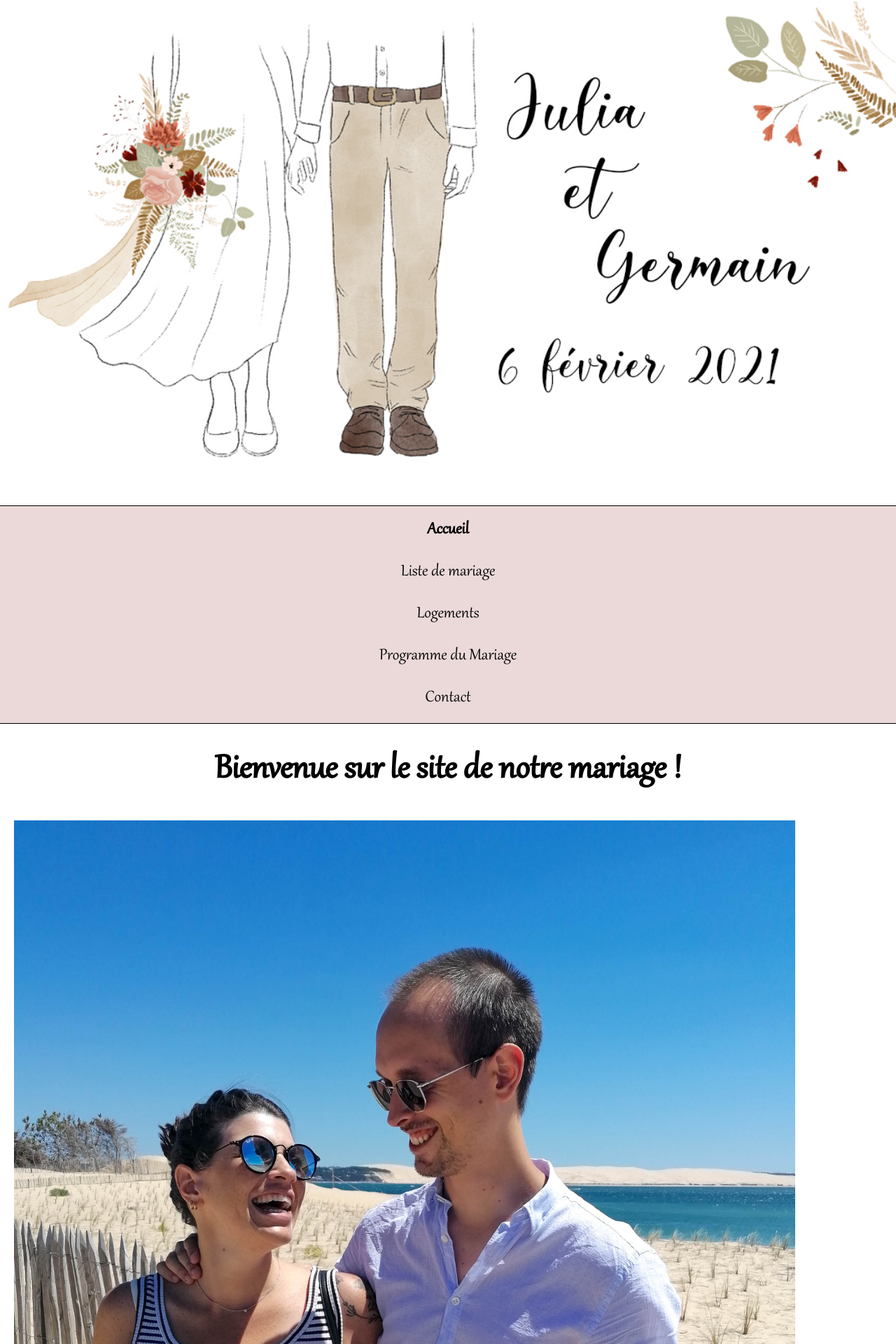
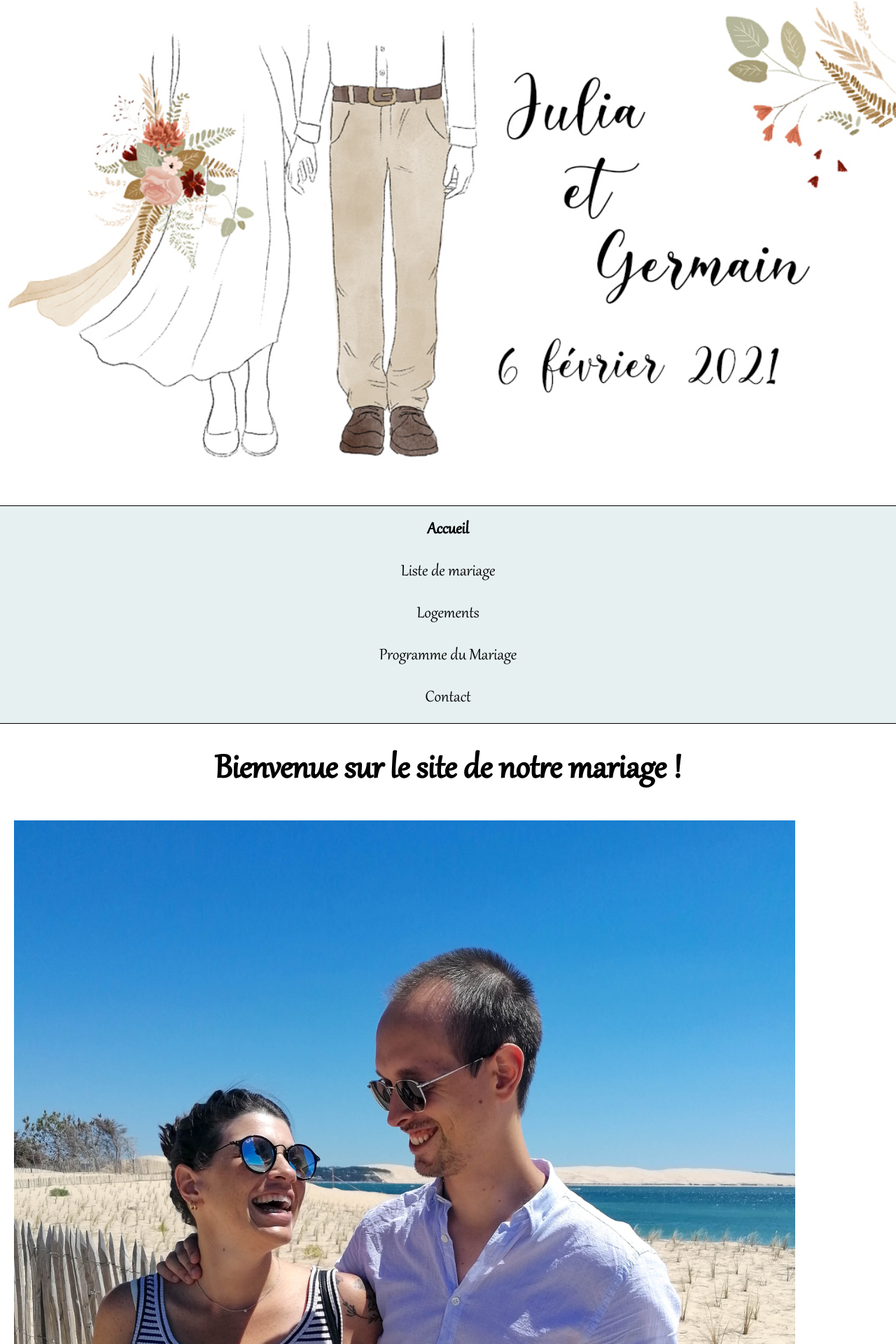
Before and after one commit to Germinal-A/Site-du-Mariage-de-Julia-et-Germain, a Jekyll site: the page built from index.md, in a window 1280 px wide. Shown: the top 1920 px of the page at 70% size. Built offline with Jekyll 4.4.1, drawn with Linux system fonts in a browser that asks for light colours.

Commit message:
Update main.scss

```diff
--- a/_sass/main.scss
+++ b/_sass/main.scss
@@ -58,7 +58,7 @@ header {
 nav {
   border-top: 1px solid black;
   border-bottom: 1px solid black;
-  background-color: #ebd9d9;
+  background-color: #e6f0f0;
   padding: 0px;
   font-size: 1.2em;
   ul {
```
